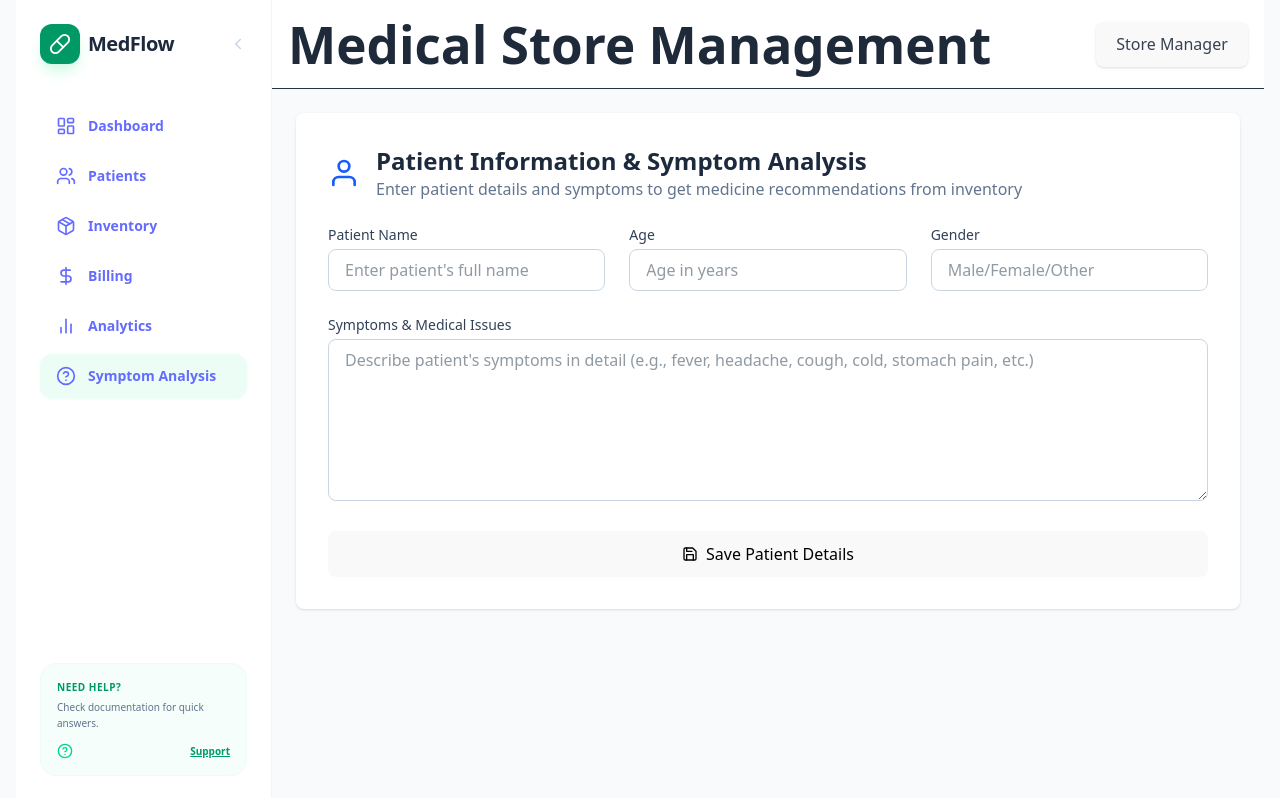
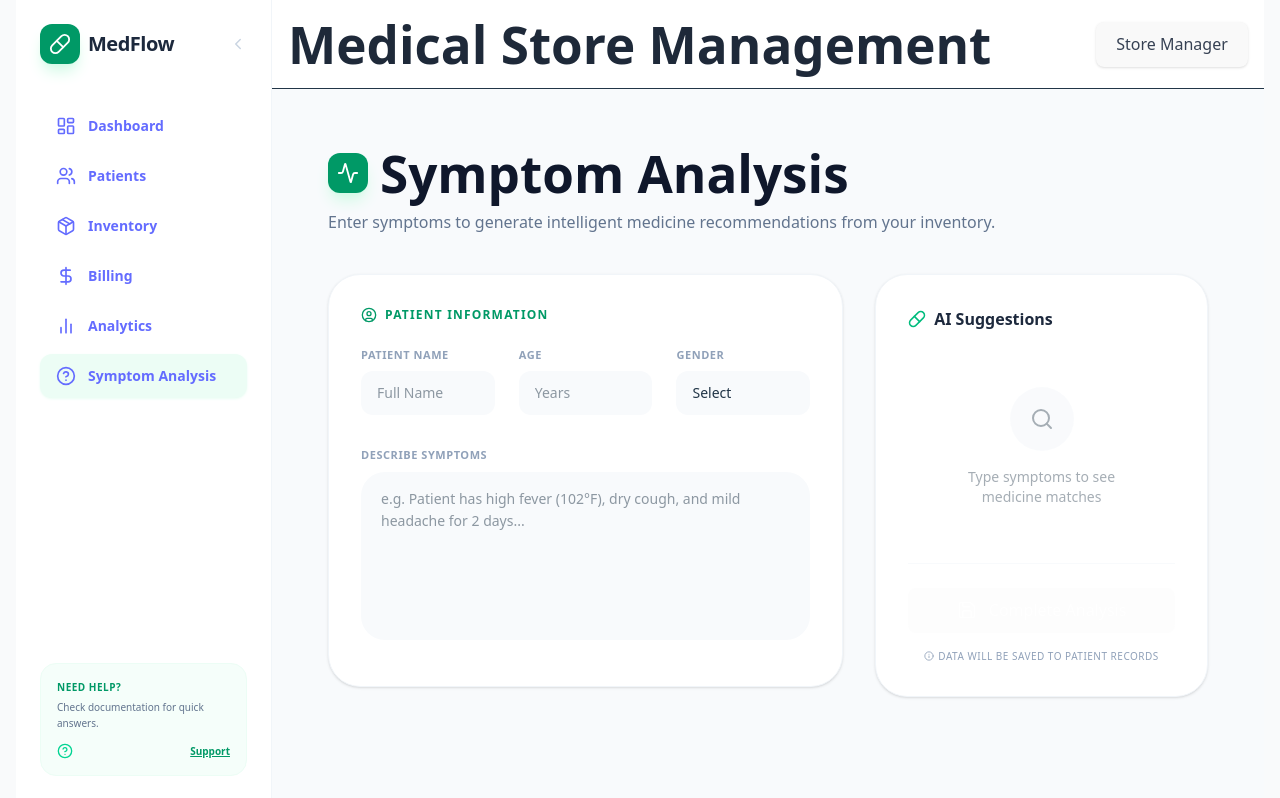
Before and after one commit to Anuragcr07/FREELANCE-DOCTOR, a React (Vite) app in the folder frontend/: page /symptom-analysis in a window 1280 px wide. Built offline with nearby package versions, Linux system fonts and the light colour scheme.

Commit message:
improve imventory and systomanalysis

```diff
--- a/frontend/src/pages/SymptomAnalysis.jsx
+++ b/frontend/src/pages/SymptomAnalysis.jsx
@@ -1,10 +1,12 @@
 import React, { useState, useEffect } from 'react';
-import { FiBarChart2, FiFileText, FiArchive, FiDollarSign, FiLink, FiUser, FiSave, FiMenu } from 'react-icons/fi';
-import Header from '../components/Header';
-import { useNavigate, Link } from 'react-router-dom';
 import axios from 'axios';
-import Sidebar from '../components/Sidebar';
-
+import {
+  User, Activity, Save, Search,
+  Loader2, CheckCircle2, Pill, ChevronRight,
+  UserCircle, Info
+} from 'lucide-react';
+import { useNavigate } from 'react-router-dom';
+import Layout from '../components/Layout';
 
 const SymptomAnalysis = () => {
     const navigate = useNavigate();
@@ -14,39 +16,33 @@ const SymptomAnalysis = () => {
     const [patientName, setPatientName] = useState('');
     const [age, setAge] = useState('');
     const [gender, setGender] = useState('');
-    const [isSidebarOpen, setIsSidebarOpen] = useState(false);
     const [selectedMedicines, setSelectedMedicines] = useState([]);
 
     const handleMedicineSelection = (medicine) => {
-        setSelectedMedicines(prevSelected => {
-            if (prevSelected.find(m => m._id === medicine._id)) {
-                return prevSelected.filter(m => m._id !== medicine._id);
-            } else {
-                return [...prevSelected, medicine];
-            }
+        setSelectedMedicines(prev => {
+            const exists = prev.find(m => m._id === medicine._id);
+            return exists ? prev.filter(m => m._id !== medicine._id) : [...prev, medicine];
         });
     };
 
     const handleSavePatient = async (e) => {
         e.preventDefault();
-        if (!patientName || selectedMedicines.length === 0) {
-            alert('Please enter a patient name and select at least one medicine before saving.');
-            return;
-        }
-        const patientData = { patientName, age, gender, symptoms, recommendedMedicines: selectedMedicines };
+        if (!patientName || selectedMedicines.length === 0) return;
+
         try {
-            const response = await axios.post('/api/patients/add', patientData);
-            console.log('Patient saved:', response.data);
+            await axios.post('/api/patients/add', {
+                patientName, age, gender, symptoms,
+                recommendedMedicines: selectedMedicines
+            });
             navigate('/patient-details');
         } catch (error) {
-            console.error('Error saving patient:', error);
-            alert('Failed to save patient details. Please try again.');
+            alert('Failed to save patient details.');
         }
     };
 
     useEffect(() => {
         const fetchSuggestions = async () => {
-            if (symptoms.trim() === '') {
+            if (symptoms.trim().length < 3) {
                 setSuggestions([]);
                 return;
             }
@@ -55,129 +51,154 @@ const SymptomAnalysis = () => {
                 const response = await axios.post('/api/symptoms/analyze', { symptoms });
                 setSuggestions(response.data);
             } catch (error) {
-                console.error('Error fetching suggestions:', error);
                 setSuggestions([]);
             }
             setIsLoading(false);
         };
-        const debounceTimeout = setTimeout(() => fetchSuggestions(), 500);
-        return () => clearTimeout(debounceTimeout);
+        const timer = setTimeout(fetchSuggestions, 800);
+        return () => clearTimeout(timer);
     }, [symptoms]);
 
     return (
-        <div className="flex min-h-screen bg-slate-50 font-sans">
-            <Sidebar isOpen={isSidebarOpen} setIsOpen={setIsSidebarOpen} />
-
-            <div className="flex-1 flex flex-col">
-                <Header>
-                    <button
-                        onClick={() => setIsSidebarOpen(true)}
-                        className="p-2 rounded-md text-slate-600 hover:bg-slate-100 focus:outline-none lg:hidden"
-                    >
-                        <FiMenu className="h-6 w-6" />
-                    </button>
-                </Header>
-
-                <div className="flex-1 p-4 lg:p-6">
-
-
-                    {/* Main Content */}
-                    <main>
-                        <div className="bg-white p-6 lg:p-8 rounded-lg shadow-sm">
-                            <div className="flex items-center mb-6">
-                                <FiUser className="h-8 w-8 text-blue-600 mr-4" />
-                                <div>
-                                    <h2 className="text-2xl font-bold text-slate-800">Patient Information & Symptom Analysis</h2>
-                                    <p className="text-slate-500">Enter patient details and symptoms to get medicine recommendations from inventory</p>
+        <Layout>
+            <div className="p-8 max-w-7xl mx-auto">
+                {/* Header */}
+                <div className="mb-10">
+                    <h1 className="text-2xl font-bold text-slate-900 flex items-center gap-3">
+                        <div className="w-10 h-10 bg-emerald-600 rounded-xl flex items-center justify-center text-white shadow-lg shadow-emerald-100">
+                            <Activity size={22} />
                         </div>
+                        Symptom Analysis
+                    </h1>
+                    <p className="text-slate-500 mt-2">Enter symptoms to generate intelligent medicine recommendations from your inventory.</p>
                 </div>
 
-                            <form onSubmit={handleSavePatient}>
-                                {/* Form content remains the same */}
-                                <div className="grid grid-cols-1 md:grid-cols-3 gap-6 mb-6">
-                                    <div>
-                                        <label htmlFor="patientName" className="block text-sm font-medium text-slate-700 mb-1">Patient Name</label>
+                <div className="grid grid-cols-1 lg:grid-cols-5 gap-8">
+                    {/* LEFT PANEL: Patient Form */}
+                    <div className="lg:col-span-3 space-y-6">
+                        <div className="bg-white p-8 rounded-[32px] border border-slate-100 shadow-sm">
+                            <div className="flex items-center gap-2 mb-6 text-emerald-600 font-bold text-xs uppercase tracking-widest">
+                                <UserCircle size={16} /> Patient Information
+                            </div>
+
+                            <div className="grid grid-cols-1 md:grid-cols-3 gap-6 mb-8">
+                                <div className="md:col-span-1">
+                                    <label className="block text-[11px] font-bold text-slate-400 uppercase tracking-wider mb-2">Patient Name</label>
                                     <input
                                         type="text"
-                                            id="patientName"
-                                            placeholder="Enter patient's full name"
-                                            className="w-full px-4 py-2 border border-slate-300 rounded-lg focus:ring-blue-500 focus:border-blue-500"
+                                        placeholder="Full Name"
+                                        className="w-full px-4 py-3 bg-slate-50 border-none rounded-xl focus:ring-2 focus:ring-emerald-500 text-sm font-medium transition-all"
                                         value={patientName}
                                         onChange={(e) => setPatientName(e.target.value)}
                                         required
                                     />
                                 </div>
                                 <div>
-                                        <label htmlFor="age" className="block text-sm font-medium text-slate-700 mb-1">Age</label>
+                                    <label className="block text-[11px] font-bold text-slate-400 uppercase tracking-wider mb-2">Age</label>
                                     <input
-                                            type="text"
-                                            id="age"
-                                            placeholder="Age in years"
-                                            className="w-full px-4 py-2 border border-slate-300 rounded-lg focus:ring-blue-500 focus:border-blue-500"
+                                        type="number"
+                                        placeholder="Years"
+                                        className="w-full px-4 py-3 bg-slate-50 border-none rounded-xl focus:ring-2 focus:ring-emerald-500 text-sm font-medium transition-all"
                                         value={age}
                                         onChange={(e) => setAge(e.target.value)}
                                     />
                                 </div>
                                 <div>
-                                        <label htmlFor="gender" className="block text-sm font-medium text-slate-700 mb-1">Gender</label>
-                                        <input
-                                            type="text"
-                                            id="gender"
-                                            placeholder="Male/Female/Other"
-                                            className="w-full px-4 py-2 border border-slate-300 rounded-lg focus:ring-blue-500 focus:border-blue-500"
+                                    <label className="block text-[11px] font-bold text-slate-400 uppercase tracking-wider mb-2">Gender</label>
+                                    <select
+                                        className="w-full px-4 py-3 bg-slate-50 border-none rounded-xl focus:ring-2 focus:ring-emerald-500 text-sm font-medium transition-all appearance-none"
                                         value={gender}
                                         onChange={(e) => setGender(e.target.value)}
-                                        />
+                                    >
+                                        <option value="">Select</option>
+                                        <option value="Male">Male</option>
+                                        <option value="Female">Female</option>
+                                        <option value="Other">Other</option>
+                                    </select>
                                 </div>
                             </div>
-                                <div className="mb-6">
-                                    <label htmlFor="symptoms" className="block text-sm font-medium text-slate-700 mb-1">Symptoms & Medical Issues</label>
+
+                            <div className="mb-2">
+                                <label className="block text-[11px] font-bold text-slate-400 uppercase tracking-wider mb-2">Describe Symptoms</label>
                                 <textarea
-                                        id="symptoms"
                                     rows="6"
-                                        placeholder="Describe patient's symptoms in detail (e.g., fever, headache, cough, cold, stomach pain, etc.)"
-                                        className="w-full px-4 py-2 border border-slate-300 rounded-lg focus:ring-blue-500 focus:border-blue-500"
+                                    placeholder="e.g. Patient has high fever (102°F), dry cough, and mild headache for 2 days..."
+                                    className="w-full px-5 py-4 bg-slate-50 border-none rounded-[24px] focus:ring-2 focus:ring-emerald-500 text-sm font-medium transition-all resize-none leading-relaxed"
                                     value={symptoms}
                                     onChange={(e) => setSymptoms(e.target.value)}
                                     required
                                 ></textarea>
                             </div>
-                                {isLoading && <p className="text-slate-500 text-center my-4">Searching for recommendations...</p>}
-                                {suggestions.length > 0 && (
-                                    <div className="mb-6">
-                                        <h3 className="text-lg font-semibold text-slate-800 mb-2">Suggested Medicines:</h3>
-                                        <ul className="space-y-2">
-                                            {suggestions.map((med) => (
-                                                <li key={med._id || med.medicineName} className="p-3 bg-slate-100 rounded-lg flex justify-between items-center">
-                                                    <div>
-                                                        <p className="font-bold text-slate-700">{med.medicineName}</p>
-                                                        <p className="text-sm text-slate-500">Category: {med.category}</p>
                         </div>
-                                                    <input
-                                                        type="checkbox"
-                                                        className="form-checkbox h-5 w-5 text-blue-600"
-                                                        onChange={() => handleMedicineSelection(med)}
-                                                        checked={selectedMedicines.some(m => m._id === med._id)}
-                                                    />
-                                                </li>
-                                            ))}
-                                        </ul>
+                    </div>
+
+                    {/* RIGHT PANEL: Suggestions & Save */}
+                    <div className="lg:col-span-2 space-y-6">
+                        <div className="bg-white p-8 rounded-[32px] border border-slate-100 shadow-sm min-h-[400px] flex flex-col">
+                            <div className="flex items-center justify-between mb-8">
+                                <h3 className="font-bold text-slate-800 flex items-center gap-2">
+                                    <Pill size={18} className="text-emerald-500" />
+                                    AI Suggestions
+                                </h3>
+                                {isLoading && <Loader2 className="animate-spin text-emerald-500" size={18} />}
+                            </div>
+
+                            <div className="flex-1 space-y-3">
+                                {suggestions.length === 0 && !isLoading && (
+                                    <div className="h-full flex flex-col items-center justify-center text-center p-6 opacity-40">
+                                        <div className="w-16 h-16 bg-slate-100 rounded-full flex items-center justify-center mb-4">
+                                            <Search size={24} />
+                                        </div>
+                                        <p className="text-sm font-medium">Type symptoms to see <br/>medicine matches</p>
                                     </div>
                                 )}
+
+                                {suggestions.map((med) => (
+                                    <div
+                                        key={med._id}
+                                        onClick={() => handleMedicineSelection(med)}
+                                        className={`p-4 rounded-2xl border transition-all cursor-pointer group flex items-center justify-between ${
+                                            selectedMedicines.some(m => m._id === med._id)
+                                            ? 'bg-emerald-50 border-emerald-200'
+                                            : 'bg-white border-slate-100 hover:border-emerald-200 hover:bg-slate-50'
+                                        }`}
+                                    >
+                                        <div className="flex items-center gap-3">
+                                            <div className={`w-8 h-8 rounded-lg flex items-center justify-center transition-colors ${
+                                                selectedMedicines.some(m => m._id === med._id)
+                                                ? 'bg-emerald-500 text-white'
+                                                : 'bg-slate-100 text-slate-400 group-hover:bg-emerald-100'
+                                            }`}>
+                                                {selectedMedicines.some(m => m._id === med._id) ? <CheckCircle2 size={16}/> : <Pill size={16} />}
+                                            </div>
+                                            <div>
+                                                <p className="text-sm font-bold text-slate-800">{med.medicineName}</p>
+                                                <p className="text-[10px] text-slate-400 font-bold uppercase tracking-tighter">{med.category}</p>
+                                            </div>
+                                        </div>
+                                        <ChevronRight size={16} className={`transition-transform ${selectedMedicines.some(m => m._id === med._id) ? 'translate-x-1 text-emerald-500' : 'text-slate-200'}`} />
+                                    </div>
+                                ))}
+                            </div>
+
+                            <div className="mt-8 pt-6 border-t border-slate-50">
                                 <button
-                                    type="submit"
-                                    className="w-full flex items-center justify-center px-6 py-3 text-base font-semibold text-black bg-green-600 rounded-lg hover:bg-green-700 focus:outline-none focus:ring-2 focus:ring-offset-2 focus:ring-green-500 disabled:bg-slate-400 disabled:cursor-not-allowed"
-                                    disabled={!patientName || selectedMedicines.length === 0 || isLoading}
+                                    onClick={handleSavePatient}
+                                    disabled={!patientName || selectedMedicines.length === 0}
+                                    className="w-full flex items-center justify-center gap-3 px-6 py-4 bg-emerald-600 text-white font-bold rounded-2xl shadow-xl shadow-emerald-100 hover:bg-emerald-700 transition-all disabled:opacity-30 disabled:grayscale disabled:shadow-none active:scale-95"
                                 >
-                                    <FiSave className="mr-2" />
-                                    Save Patient Details
+                                    <Save size={20} />
+                                    Complete Analysis
                                 </button>
-                            </form>
-                        </div>
-                    </main>
+                                <p className="text-[10px] text-center text-slate-400 mt-4 flex items-center justify-center gap-1 font-medium uppercase tracking-wider">
+                                    <Info size={10} /> Data will be saved to Patient Records
+                                </p>
                             </div>
                         </div>
                     </div>
+                </div>
+            </div>
+        </Layout>
     );
 };
 
```
Also changed, not shown: frontend/src/pages/Inventory.jsx (+123 -131 lines). Lines whose indentation alone changed are shown as unchanged.
